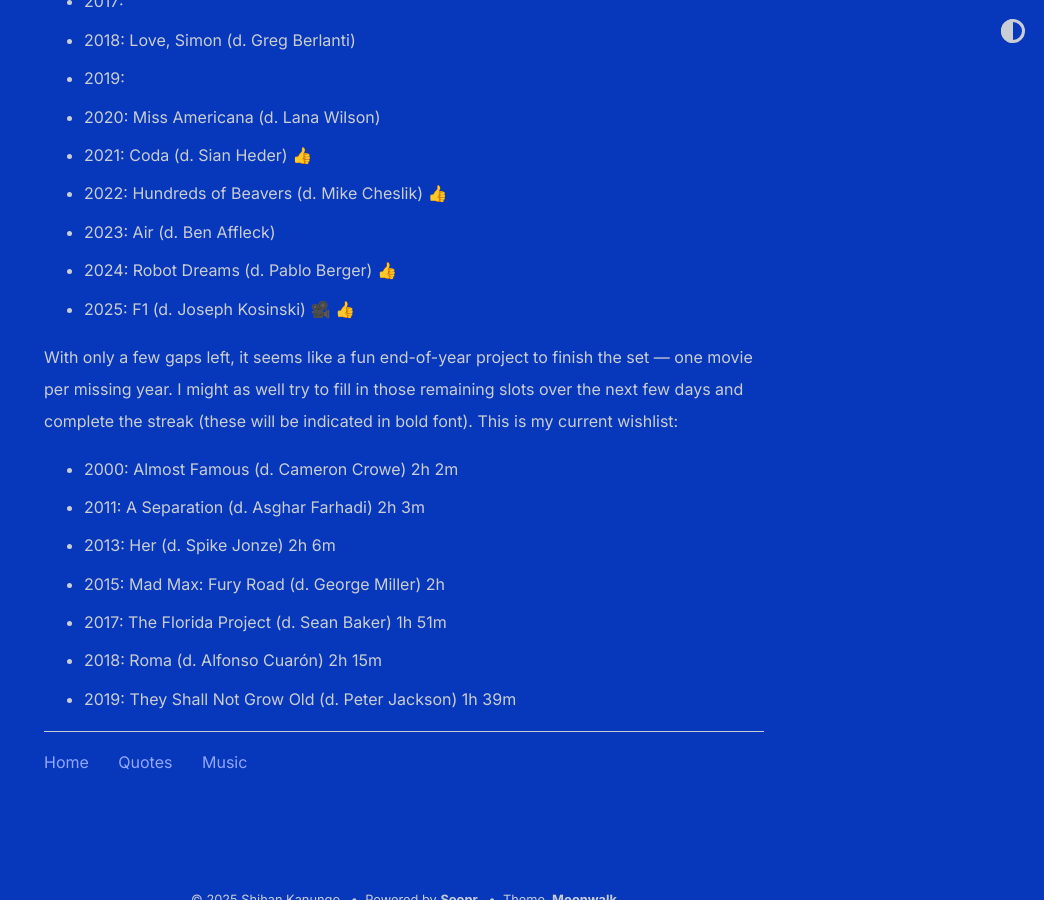
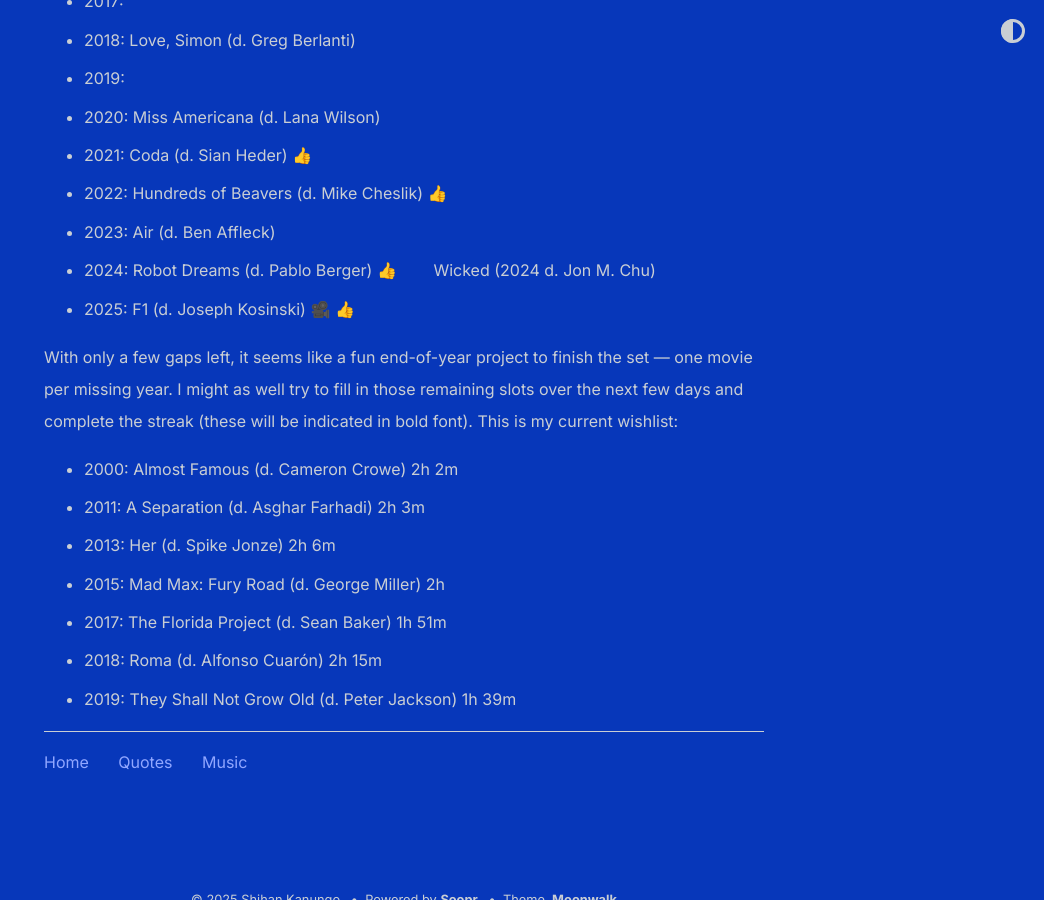
Before and after one commit to shihankanungo/shihankanungo.github.io, a Jekyll site: the page built from movies.md, in a window 1280 px wide and 900 px high, scrolled down 3931 px. Shown: the whole window, without its empty margins (236-1280 px from the left). Built offline with Jekyll 4.4.1, drawn with Linux system fonts in a browser that asks for light colours.

Commit message:
Update movies.md

```diff
--- a/movies.md
+++ b/movies.md
@@ -95,6 +95,7 @@
 - 2022: Hundreds of Beavers (d. Mike Cheslik) 👍
 - 2023: Air (d. Ben Affleck)
 - 2024: Robot Dreams (d. Pablo Berger) 👍
+  &emsp;&emsp;Wicked (2024 d. Jon M. Chu)
 - 2025: F1 (d. Joseph Kosinski) 🎥 👍
 
 With only a few gaps left, it seems like a fun end-of-year project to finish the set &mdash; one movie per missing year. I might as well try to fill in those remaining slots over the next few days and complete the streak (these will be indicated in bold font). This is my current wishlist:
```
